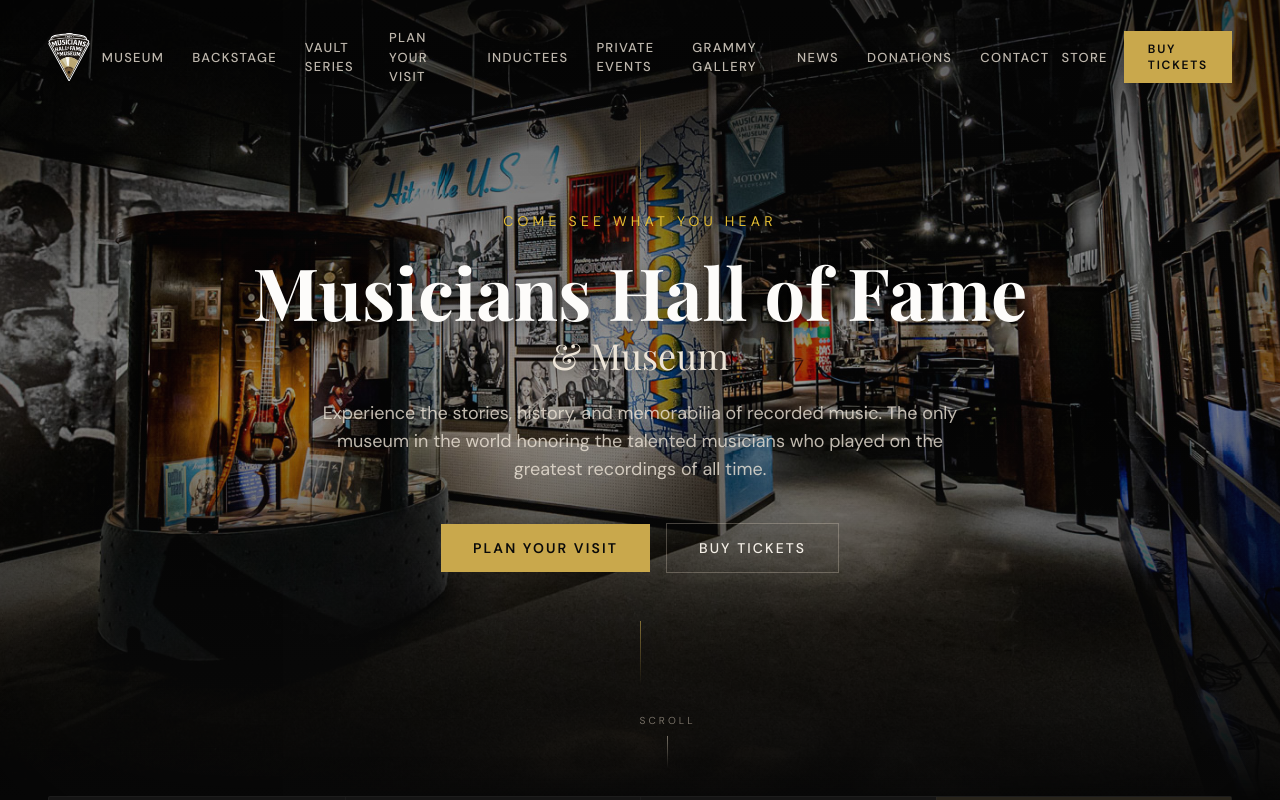
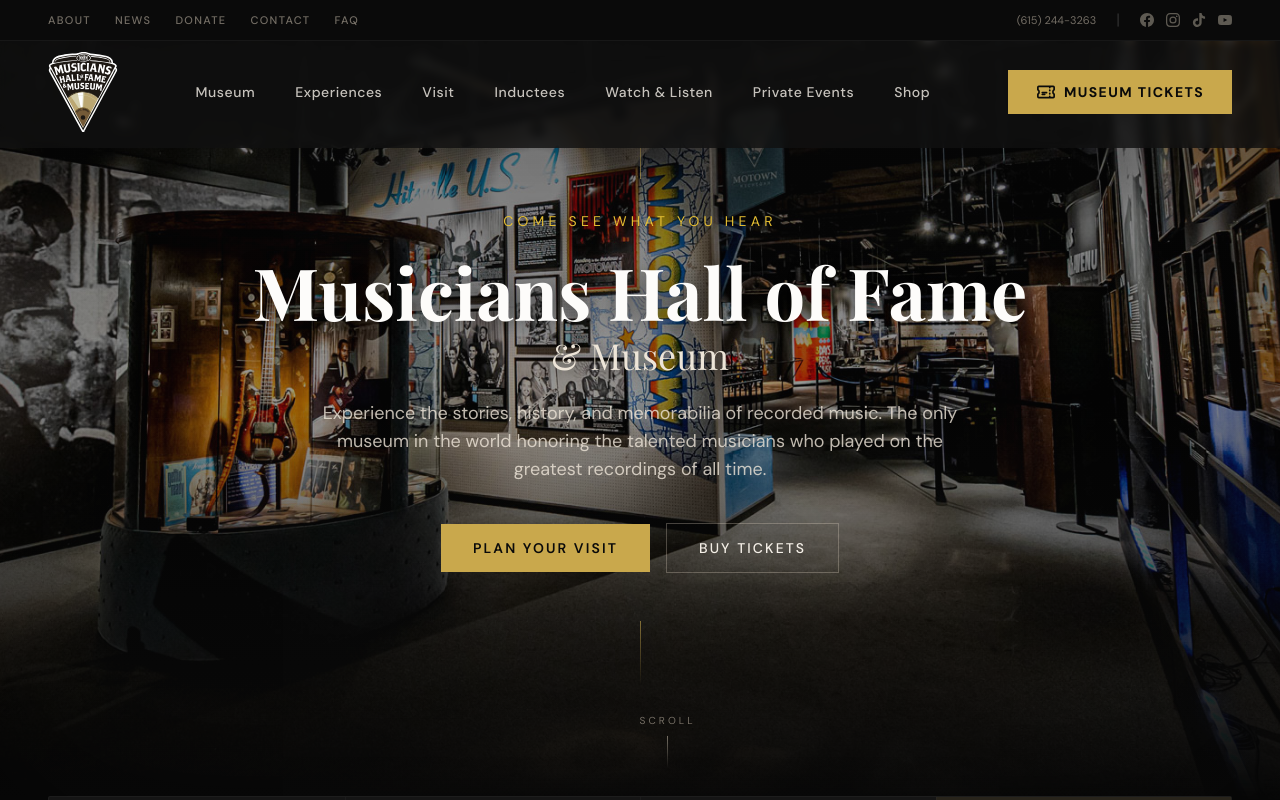
Before and after one commit to hawkeralexNashville/mhof-website, a Next.js app: page / in a window 1280 px wide. Shown: the top 800 px of the page. Built offline with nearby package versions, Linux system fonts and the light colour scheme; a web font is replaced by a local one.

Commit message:
redesign header: two-tier nav with larger logo, inspired by Country Music Hall of Fame

```diff
--- a/components/Header.tsx
+++ b/components/Header.tsx
@@ -4,17 +4,22 @@
 import Image from 'next/image'
 import Link from 'next/link'
 
-const navLinks = [
+const mainNavLinks = [
   { label: 'Museum', href: '/museum' },
-  { label: 'Backstage', href: '/backstage' },
-  { label: 'Vault Series', href: '/vault-series' },
-  { label: 'Plan Your Visit', href: '/plan-your-visit' },
+  { label: 'Experiences', href: '/grammy-museum-gallery' },
+  { label: 'Visit', href: '/plan-your-visit' },
   { label: 'Inductees', href: '/inductees' },
+  { label: 'Watch & Listen', href: '/backstage' },
   { label: 'Private Events', href: '/private-events' },
-  { label: 'GRAMMY Gallery', href: '/grammy-museum-gallery' },
+  { label: 'Shop', href: 'https://shop.musicianshalloffame.com/', external: true },
+]
+
+const topBarLinks = [
+  { label: 'About', href: '/mission-statement' },
   { label: 'News', href: '/news' },
-  { label: 'Donations', href: '/donations' },
+  { label: 'Donate', href: '/donations' },
   { label: 'Contact', href: '/contact' },
+  { label: 'FAQ', href: '/faq' },
 ]
 
 export default function Header() {
@@ -22,23 +27,63 @@
   const [isMobileMenuOpen, setIsMobileMenuOpen] = useState(false)
 
   useEffect(() => {
-    const handleScroll = () => setIsScrolled(window.scrollY > 50)
+    const handleScroll = () => setIsScrolled(window.scrollY > 80)
     window.addEventListener('scroll', handleScroll, { passive: true })
     return () => window.removeEventListener('scroll', handleScroll)
   }, [])
 
-  // Lock body scroll when mobile menu is open
   useEffect(() => {
     document.body.style.overflow = isMobileMenuOpen ? 'hidden' : ''
     return () => { document.body.style.overflow = '' }
   }, [isMobileMenuOpen])
 
   return (
+    <>
+      {/* ========== TOP BAR (secondary links) ========== */}
+      <div
+        className={`fixed top-0 left-0 right-0 z-50 bg-charcoal-950 border-b border-charcoal-700/50 transition-all duration-500 ${
+          isScrolled ? '-translate-y-full opacity-0' : 'translate-y-0 opacity-100'
+        }`}
+      >
+        <div className="section-container flex items-center justify-between py-2">
+          <nav className="hidden lg:flex items-center gap-6">
+            {topBarLinks.map((link) => (
+              <Link
+                key={link.href}
+                href={link.href}
+                className="text-[11px] font-body font-medium text-cream-400/50 uppercase tracking-[0.12em] transition-colors duration-300 hover:text-gold-400"
+              >
+                {link.label}
+              </Link>
+            ))}
+          </nav>
+          <div className="hidden lg:flex items-center gap-5">
+            <a href="tel:+16152443263" className="text-[11px] font-body text-cream-400/50 hover:text-gold-400 transition-colors">
+              (615) 244-3263
+            </a>
+            <span className="text-charcoal-600">|</span>
+            <div className="flex items-center gap-3">
+              {[
+                { label: 'Facebook', href: 'https://www.facebook.com/musicianshalloffame/', icon: 'M24 12.073c0-6.627-5.373-12-12-12s-12 5.373-12 12c0 5.99 4.388 10.954 10.125 11.854v-8.385H7.078v-3.47h3.047V9.43c0-3.007 1.792-4.669 4.533-4.669 1.312 0 2.686.235 2.686.235v2.953H15.83c-1.491 0-1.956.925-1.956 1.874v2.25h3.328l-.532 3.47h-2.796v8.385C19.612 23.027 24 18.062 24 12.073z' },
+                { label: 'Instagram', href: 'https://www.instagram.com/musicianshalloffame/', icon: 'M12 2.163c3.204 0 3.584.012 4.85.07 3.252.148 4.771 1.691 4.919 4.919.058 1.265.069 1.645.069 4.849 0 3.205-.012 3.584-.069 4.849-.149 3.225-1.664 4.771-4.919 4.919-1.266.058-1.644.07-4.85.07-3.204 0-3.584-.012-4.849-.07-3.26-.149-4.771-1.699-4.919-4.92-.058-1.265-.07-1.644-.07-4.849 0-3.204.013-3.583.07-4.849.149-3.227 1.664-4.771 4.919-4.919 1.266-.057 1.645-.069 4.849-.069zM12 0C8.741 0 8.333.014 7.053.072 2.695.272.273 2.69.073 7.052.014 8.333 0 8.741 0 12c0 3.259.014 3.668.072 4.948.2 4.358 2.618 6.78 6.98 6.98C8.333 23.986 8.741 24 12 24c3.259 0 3.668-.014 4.948-.072 4.354-.2 6.782-2.618 6.979-6.98.059-1.28.073-1.689.073-4.948 0-3.259-.014-3.667-.072-4.947-.196-4.354-2.617-6.78-6.979-6.98C15.668.014 15.259 0 12 0zm0 5.838a6.162 6.162 0 100 12.324 6.162 6.162 0 000-12.324zM12 16a4 4 0 110-8 4 4 0 010 8zm6.406-11.845a1.44 1.44 0 100 2.881 1.44 1.44 0 000-2.881z' },
+                { label: 'TikTok', href: 'https://www.tiktok.com/@musicianshalloffame', icon: 'M12.525.02c1.31-.02 2.61-.01 3.91-.02.08 1.53.63 3.09 1.75 4.17 1.12 1.11 2.7 1.62 4.24 1.79v4.03c-1.44-.05-2.89-.35-4.2-.97-.57-.26-1.1-.59-1.62-.93-.01 2.92.01 5.84-.02 8.75-.08 1.4-.54 2.79-1.35 3.94-1.31 1.92-3.58 3.17-5.91 3.21-1.43.08-2.86-.31-4.08-1.03-2.02-1.19-3.44-3.37-3.65-5.71-.02-.5-.03-1-.01-1.49.18-1.9 1.12-3.72 2.58-4.96 1.66-1.44 3.98-2.13 6.15-1.72.02 1.48-.04 2.96-.04 4.44-.99-.32-2.15-.23-3.02.37-.63.41-1.11 1.04-1.36 1.75-.21.51-.15 1.07-.14 1.61.24 1.64 1.82 3.02 3.5 2.87 1.12-.01 2.19-.66 2.77-1.61.19-.33.4-.67.41-1.06.1-1.79.06-3.57.07-5.36.01-4.03-.01-8.05.02-12.07z' },
+                { label: 'YouTube', href: 'https://www.youtube.com/channel/UCBXToOcRzuguJlulf0xsSHw', icon: 'M23.498 6.186a3.016 3.016 0 0 0-2.122-2.136C19.505 3.545 12 3.545 12 3.545s-7.505 0-9.377.505A3.017 3.017 0 0 0 .502 6.186C0 8.07 0 12 0 12s0 3.93.502 5.814a3.016 3.016 0 0 0 2.122 2.136c1.871.505 9.376.505 9.376.505s7.505 0 9.377-.505a3.015 3.015 0 0 0 2.122-2.136C24 15.93 24 12 24 12s0-3.93-.502-5.814zM9.545 15.568V8.432L15.818 12l-6.273 3.568z' },
+              ].map((social) => (
+                <a key={social.label} href={social.href} target="_blank" rel="noopener noreferrer" aria-label={social.label} className="text-cream-400/40 hover:text-gold-400 transition-colors">
+                  <svg className="w-3.5 h-3.5" fill="currentColor" viewBox="0 0 24 24"><path d={social.icon} /></svg>
+                </a>
+              ))}
+            </div>
+          </div>
+        </div>
+      </div>
+
+      {/* ========== MAIN NAVIGATION ========== */}
       <header
-      className={`fixed top-0 left-0 right-0 z-50 transition-all duration-500 ${
+        className={`fixed left-0 right-0 z-40 transition-all duration-500 ${
           isScrolled
-          ? 'bg-charcoal-950/95 backdrop-blur-md shadow-[0_4px_30px_rgba(0,0,0,0.5)] py-3'
-          : 'bg-transparent py-5'
+            ? 'top-0 bg-charcoal-950/95 backdrop-blur-md shadow-[0_4px_30px_rgba(0,0,0,0.5)] py-3'
+            : 'top-[36px] bg-charcoal-900/80 backdrop-blur-sm py-4'
         }`}
       >
         <div className="section-container flex items-center justify-between">
@@ -47,119 +92,88 @@
             <Image
               src="/images/logo/mhof-logo.svg"
               alt="Musicians Hall of Fame and Museum"
-            width={180}
-            height={48}
-            className={`transition-all duration-500 ${isScrolled ? 'h-10 w-auto' : 'h-12 w-auto'}`}
+              width={240}
+              height={64}
+              className={`transition-all duration-500 ${isScrolled ? 'h-12 w-auto' : 'h-16 md:h-20 w-auto'}`}
               priority
             />
           </Link>
 
-        {/* Desktop Navigation */}
-        <nav className="hidden xl:flex items-center gap-1">
-          {navLinks.map((link) => (
-            <Link
-              key={link.href}
-              href={link.href}
-              className="px-3 py-2 text-[13px] font-body font-medium text-cream-300/80
-                uppercase tracking-[0.1em] transition-colors duration-300
-                hover:text-gold-400 relative group"
-            >
+          {/* Desktop Nav */}
+          <nav className="hidden xl:flex items-center gap-2">
+            {mainNavLinks.map((link) =>
+              link.external ? (
+                <a key={link.href} href={link.href} target="_blank" rel="noopener noreferrer"
+                  className="px-4 py-2 text-sm font-body font-medium text-cream-200/80 tracking-[0.04em] transition-colors duration-300 hover:text-gold-400 relative group">
                   {link.label}
-              <span
-                className="absolute bottom-0 left-1/2 -translate-x-1/2 w-0 h-[1px]
-                  bg-gold-500 transition-all duration-300 group-hover:w-full"
-              />
+                  <span className="absolute bottom-0 left-1/2 -translate-x-1/2 w-0 h-[2px] bg-gold-500 transition-all duration-300 group-hover:w-3/4" />
+                </a>
+              ) : (
+                <Link key={link.href} href={link.href}
+                  className="px-4 py-2 text-sm font-body font-medium text-cream-200/80 tracking-[0.04em] transition-colors duration-300 hover:text-gold-400 relative group">
+                  {link.label}
+                  <span className="absolute bottom-0 left-1/2 -translate-x-1/2 w-0 h-[2px] bg-gold-500 transition-all duration-300 group-hover:w-3/4" />
                 </Link>
-          ))}
+              )
+            )}
           </nav>
 
-        {/* Right side: Tickets + Store */}
-        <div className="hidden xl:flex items-center gap-4">
-          <a
-            href="https://shop.musicianshalloffame.com/"
-            target="_blank"
-            rel="noopener noreferrer"
-            className="text-[13px] font-body font-medium text-cream-300/80
-              uppercase tracking-[0.1em] transition-colors duration-300 hover:text-gold-400"
-          >
-            Store
+          {/* Tickets CTA */}
+          <a href="https://www.etix.com/ticket/p/3675680/the-musicians-hall-of-fame-and-museum-admission-nashville-the-musicians-hall-of-fame-and-museum"
+            target="_blank" rel="noopener noreferrer"
+            className="hidden xl:inline-flex items-center gap-2 px-7 py-3 bg-gold-500 text-charcoal-950 font-body font-bold text-sm uppercase tracking-[0.1em] transition-all duration-300 hover:bg-gold-400 hover:shadow-[0_0_30px_rgba(201,168,76,0.3)] active:scale-[0.98]">
+            <svg className="w-5 h-5" fill="none" viewBox="0 0 24 24" stroke="currentColor" strokeWidth={2}>
+              <path strokeLinecap="round" strokeLinejoin="round" d="M16.5 6v.75m0 3v.75m0 3v.75m0 3V18m-9-5.25h5.25M7.5 15h3M3.375 5.25c-.621 0-1.125.504-1.125 1.125v3.026a2.999 2.999 0 0 1 0 5.198v3.026c0 .621.504 1.125 1.125 1.125h17.25c.621 0 1.125-.504 1.125-1.125v-3.026a2.999 2.999 0 0 1 0-5.198V6.375c0-.621-.504-1.125-1.125-1.125H3.375Z" />
+            </svg>
+            Museum Tickets
           </a>
-          <a
-            href="https://www.etix.com/ticket/p/3675680/the-musicians-hall-of-fame-and-museum-admission-nashville-the-musicians-hall-of-fame-and-museum"
-            target="_blank"
-            rel="noopener noreferrer"
-            className="btn-gold !py-2.5 !px-6 !text-xs"
-          >
-            Buy Tickets
-          </a>
-        </div>
 
           {/* Mobile Menu Button */}
-        <button
-          onClick={() => setIsMobileMenuOpen(!isMobileMenuOpen)}
+          <button onClick={() => setIsMobileMenuOpen(!isMobileMenuOpen)}
             className="xl:hidden relative z-10 w-10 h-10 flex flex-col items-center justify-center gap-1.5"
-          aria-label="Toggle navigation menu"
-          aria-expanded={isMobileMenuOpen}
-        >
-          <span
-            className={`block w-6 h-[2px] bg-cream-200 transition-all duration-300 ${
-              isMobileMenuOpen ? 'rotate-45 translate-y-[5px]' : ''
-            }`}
-          />
-          <span
-            className={`block w-6 h-[2px] bg-cream-200 transition-all duration-300 ${
-              isMobileMenuOpen ? 'opacity-0' : ''
-            }`}
-          />
-          <span
-            className={`block w-6 h-[2px] bg-cream-200 transition-all duration-300 ${
-              isMobileMenuOpen ? '-rotate-45 -translate-y-[5px]' : ''
-            }`}
-          />
+            aria-label="Toggle navigation menu" aria-expanded={isMobileMenuOpen}>
+            <span className={`block w-6 h-[2px] bg-cream-200 transition-all duration-300 ${isMobileMenuOpen ? 'rotate-45 translate-y-[5px]' : ''}`} />
+            <span className={`block w-6 h-[2px] bg-cream-200 transition-all duration-300 ${isMobileMenuOpen ? 'opacity-0' : ''}`} />
+            <span className={`block w-6 h-[2px] bg-cream-200 transition-all duration-300 ${isMobileMenuOpen ? '-rotate-45 -translate-y-[5px]' : ''}`} />
           </button>
         </div>
+      </header>
 
-      {/* Mobile Menu Overlay */}
-      <div
-        className={`fixed inset-0 bg-charcoal-950/98 backdrop-blur-xl transition-all duration-500 xl:hidden ${
-          isMobileMenuOpen
-            ? 'opacity-100 pointer-events-auto'
-            : 'opacity-0 pointer-events-none'
-        }`}
-      >
-        <div className="flex flex-col items-center justify-center h-full gap-1 pt-20">
-          {navLinks.map((link, i) => (
-            <Link
-              key={link.href}
-              href={link.href}
+      {/* ========== MOBILE MENU ========== */}
+      <div className={`fixed inset-0 z-30 bg-charcoal-950/98 backdrop-blur-xl transition-all duration-500 xl:hidden ${isMobileMenuOpen ? 'opacity-100 pointer-events-auto' : 'opacity-0 pointer-events-none'}`}>
+        <div className="flex flex-col items-center justify-center h-full gap-1 pt-24">
+          {mainNavLinks.map((link, i) =>
+            link.external ? (
+              <a key={link.href} href={link.href} target="_blank" rel="noopener noreferrer"
                 onClick={() => setIsMobileMenuOpen(false)}
-              className={`text-lg font-display font-medium text-cream-200 py-2.5
-                transition-all duration-300 hover:text-gold-400
-                ${isMobileMenuOpen ? 'animate-fade-in-up' : 'opacity-0'}`}
-              style={{ animationDelay: `${i * 60}ms` }}
-            >
+                className={`text-xl font-display font-medium text-cream-200 py-3 transition-all duration-300 hover:text-gold-400 ${isMobileMenuOpen ? 'animate-fade-in-up' : 'opacity-0'}`}
+                style={{ animationDelay: `${i * 60}ms` }}>
+                {link.label}
+              </a>
+            ) : (
+              <Link key={link.href} href={link.href}
+                onClick={() => setIsMobileMenuOpen(false)}
+                className={`text-xl font-display font-medium text-cream-200 py-3 transition-all duration-300 hover:text-gold-400 ${isMobileMenuOpen ? 'animate-fade-in-up' : 'opacity-0'}`}
+                style={{ animationDelay: `${i * 60}ms` }}>
+                {link.label}
+              </Link>
+            )
+          )}
+          <div className="divider-gold w-32 my-5" />
+          <div className="flex flex-wrap justify-center gap-4 mb-6">
+            {topBarLinks.map((link) => (
+              <Link key={link.href} href={link.href} onClick={() => setIsMobileMenuOpen(false)}
+                className="text-sm font-body text-cream-400/60 hover:text-gold-400 transition-colors">
                 {link.label}
               </Link>
             ))}
-          <div className="divider-gold w-32 my-4" />
-          <a
-            href="https://shop.musicianshalloffame.com/"
-            target="_blank"
-            rel="noopener noreferrer"
-            className="text-cream-400 font-body uppercase tracking-widest text-sm hover:text-gold-400 transition-colors"
-          >
-            Store
-          </a>
-          <a
-            href="https://www.etix.com/ticket/p/3675680/the-musicians-hall-of-fame-and-museum-admission-nashville-the-musicians-hall-of-fame-and-museum"
-            target="_blank"
-            rel="noopener noreferrer"
-            className="btn-gold mt-4"
-          >
-            Buy Tickets
+          </div>
+          <a href="https://www.etix.com/ticket/p/3675680/the-musicians-hall-of-fame-and-museum-admission-nashville-the-musicians-hall-of-fame-and-museum"
+            target="_blank" rel="noopener noreferrer" className="btn-gold mt-2">
+            Museum Tickets
           </a>
         </div>
       </div>
-    </header>
+    </>
   )
 }
```
Lines whose indentation alone changed are shown as unchanged.
